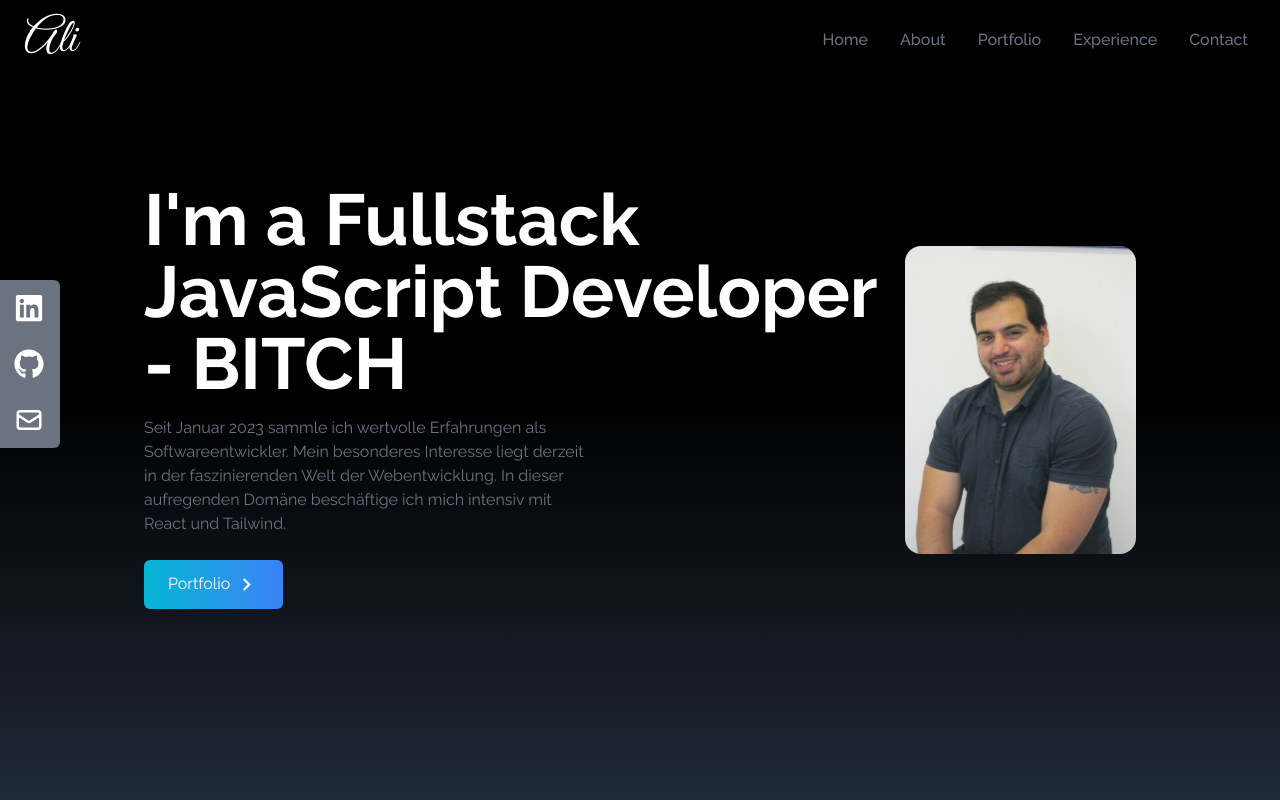
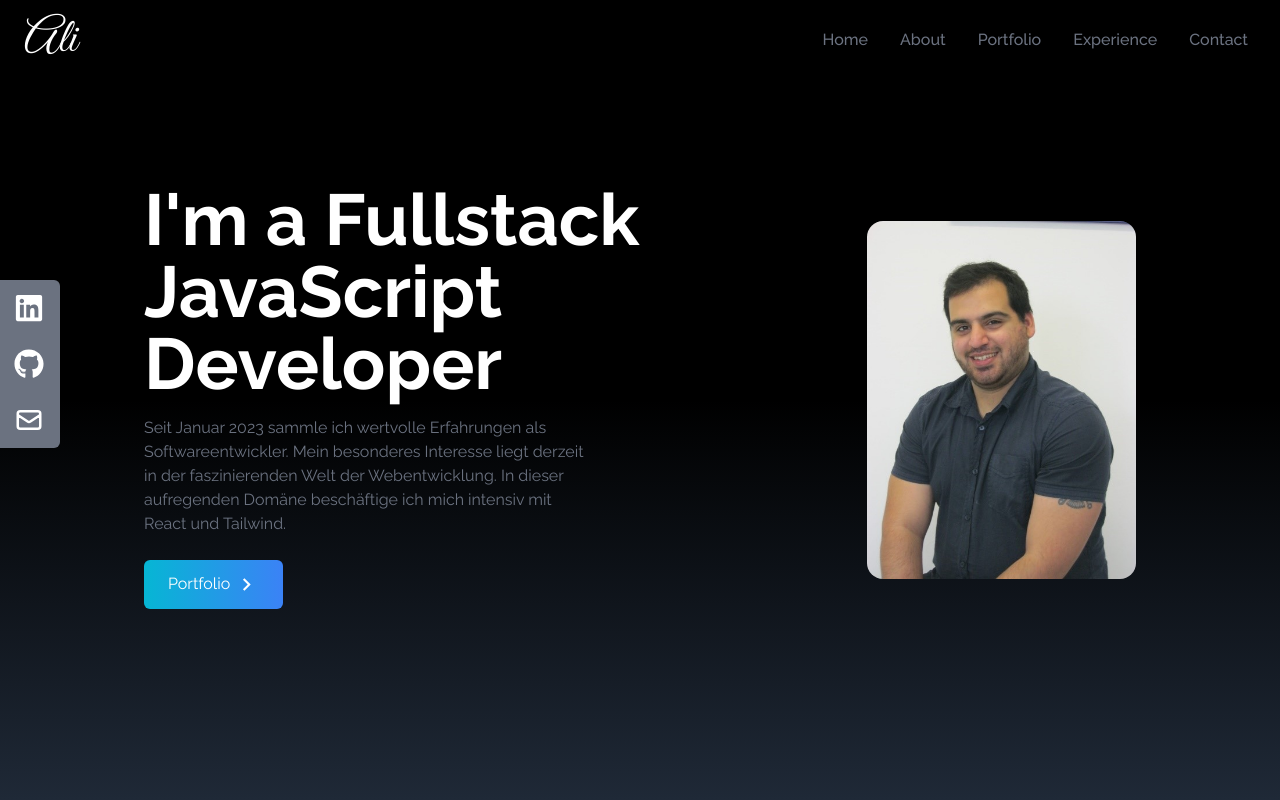
Before and after one commit to AliAdineh89/Portfolio, a React (Create React App) app: page / in a window 1280 px wide. Shown: the top 800 px of the page. Built offline with nearby package versions, Linux system fonts and the light colour scheme.

Commit message:
Try to build from gh-pages

```diff
--- a/src/components/Home.jsx
+++ b/src/components/Home.jsx
@@ -12,7 +12,7 @@ const Home = () => {
       <div className="max-w-screen-lg mx-auto flex flex-col items-center justify-center h-full px-4 md:flex-row">
         <div className="flex flex-col justify-center h-full">
           <h2 className="text-4xl sm:text-7xl font-bold text-white">
-            I'm a Fullstack JavaScript Developer - BITCH
+            I'm a Fullstack JavaScript Developer
           </h2>
           <p className="text-gray-500 py-4 max-w-md">
             Seit Januar 2023 sammle ich wertvolle Erfahrungen als
```
